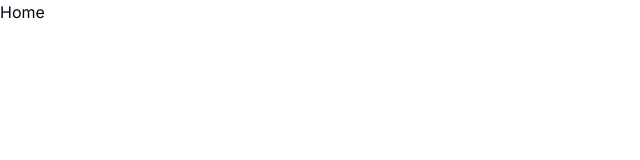
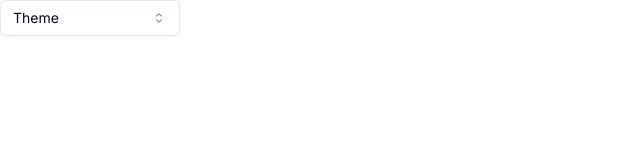
Before and after one commit to ajaywaghray/my-app, a Next.js app: page / in a window 1280 px wide. Shown: the top 160 px of the page, without its empty margins (0-640 px from the left). Built offline with nearby package versions, Linux system fonts and the light colour scheme.

Commit message:
Hope this impl of Select works!

```diff
--- a/src/app/page.tsx
+++ b/src/app/page.tsx
@@ -9,7 +9,16 @@ import {
 export default function Home() {
   return (
     <main>
-      Home
+      <Select>
+        <SelectTrigger className="w-[180px]">
+          <SelectValue placeholder="Theme" />
+        </SelectTrigger>
+        <SelectContent>
+          <SelectItem value="light">Light</SelectItem>
+          <SelectItem value="dark">Dark</SelectItem>
+          <SelectItem value="system">System</SelectItem>
+        </SelectContent>
+      </Select>
     </main>
   )
 }
```
